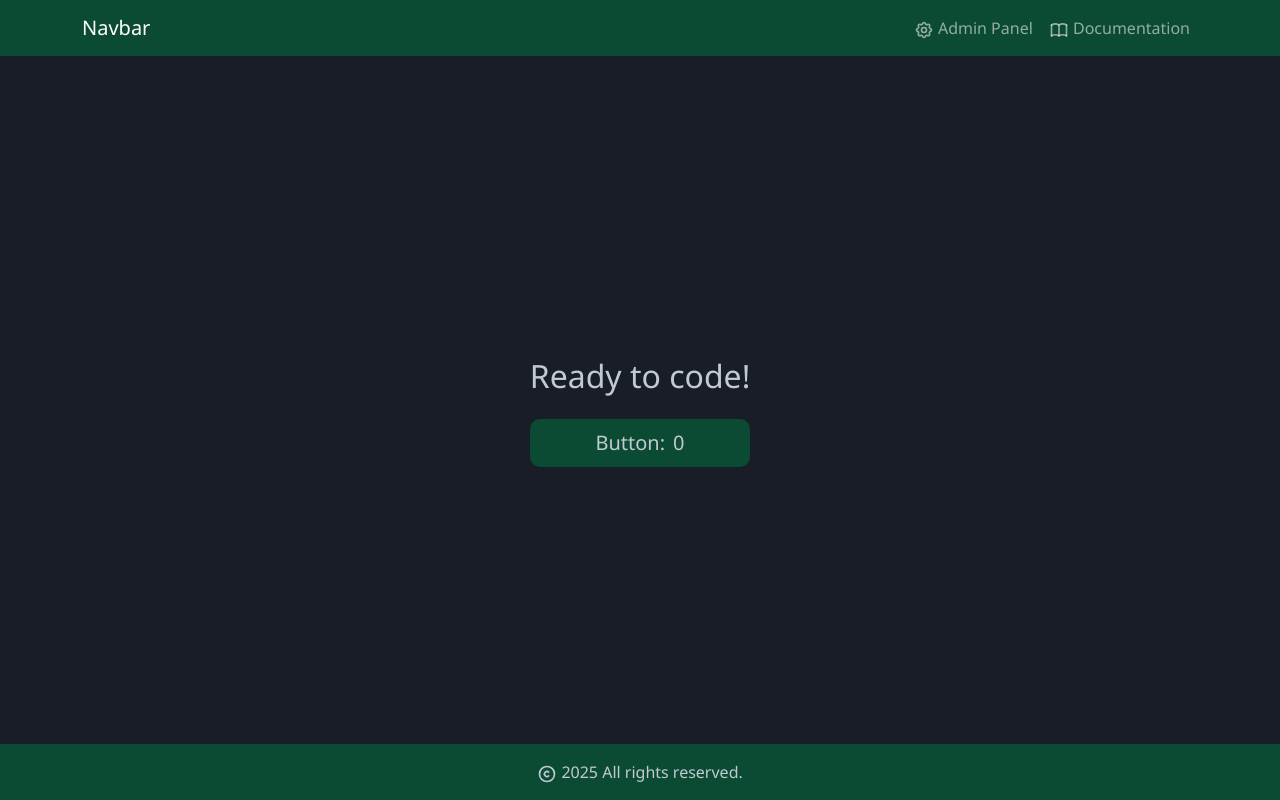
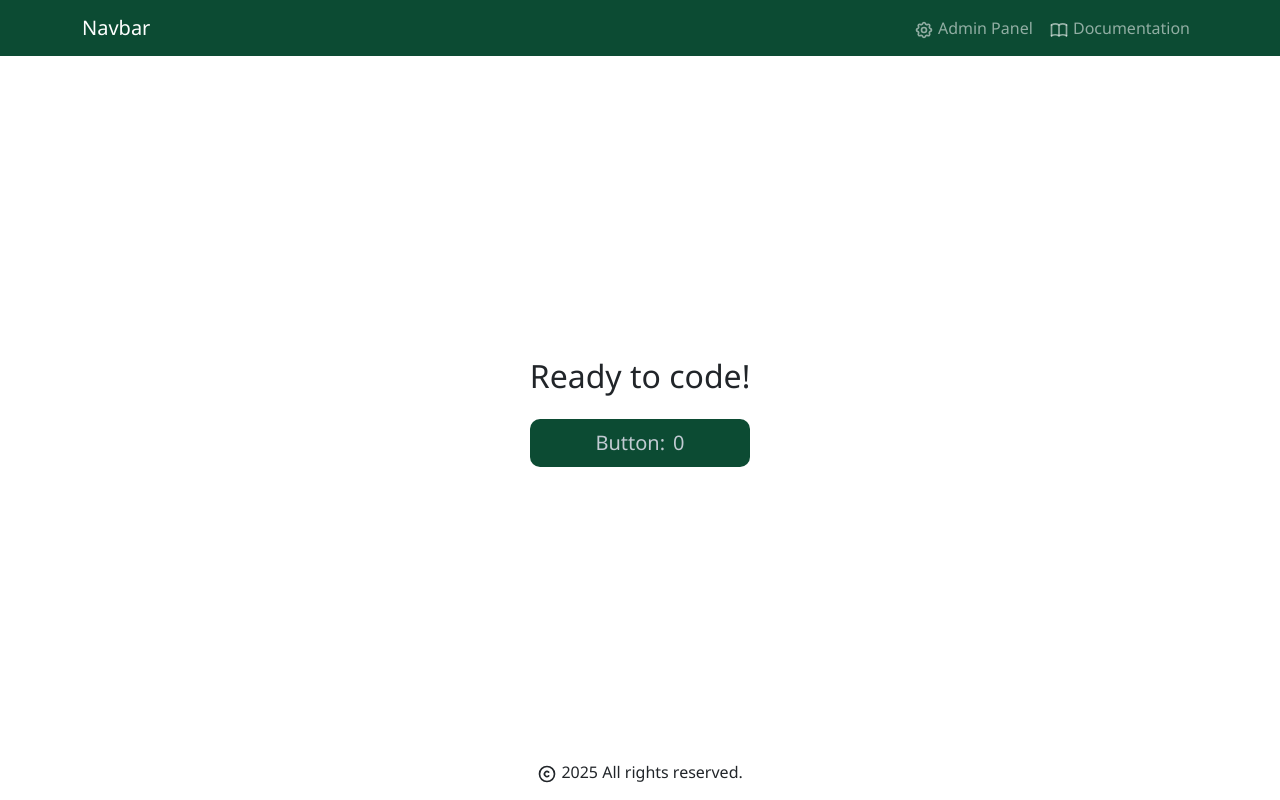
Before and after one commit to j0hanz/dj-template, a Django app: page / in a window 1280 px wide. Run offline with Django 5.2, Linux system fonts and the light colour scheme; some libraries are stand-ins or nearby versions.

Commit message:
Remove unused styles and simplify navbar and footer definitions

```diff
--- a/static/css/style.css
+++ b/static/css/style.css
@@ -4,8 +4,6 @@ body {
   flex-direction: column;
   font-family: "Segoe UI", Tahoma, Geneva, Verdana, sans-serif;
   min-height: 100vh;
-  background-color: #181d27;
-  color: #c1cad2;
 }
 
 main {
@@ -15,8 +13,7 @@ main {
   flex: 1;
 }
 
-.navbar,
-.footer {
+.navbar {
   background-color: #0c4b33;
 }
 
```
